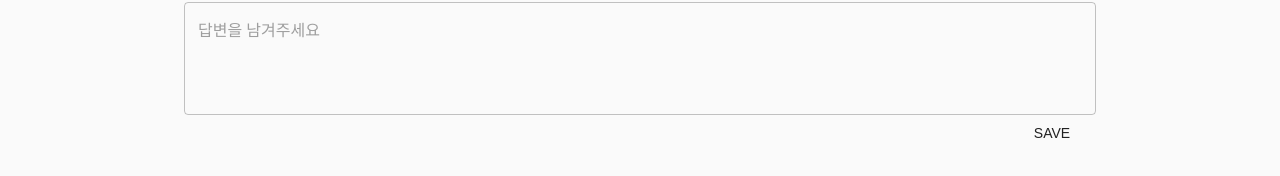
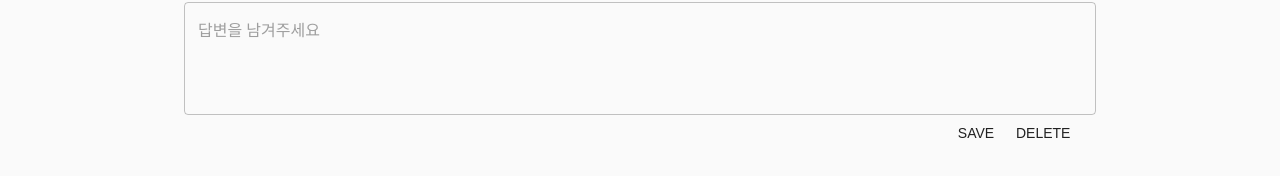
Before and after one commit to yoon-chaejin/sogang-interview-question-web, a React (Create React App) app: page /questions/1 in a window 1280 px wide. Shown: the part 446-622 px from the top of the page. Built offline with nearby package versions, Linux system fonts and the light colour scheme; no server answers; sample sign-in values are in the browser's storage.

Commit message:
feat: add delete button

```diff
--- a/src/pages/Question.js
+++ b/src/pages/Question.js
@@ -133,9 +133,10 @@ const Question = (props) => {
                         <Grid xs={12} item>
                             <TextField className={classes.textField} multiline variant='outlined' rows={4} placeholder={'답변을 남겨주세요'} value={myAnswer || ''} onChange={(event) => setMyAnswer(event.target.value)}></TextField>
                         </Grid>
-                        <Grid xs={10} md={11} item></Grid>
-                        <Grid xs={2} md={1} item>
+                        <Grid xs={7} md={10} item></Grid>
+                        <Grid xs={5} md={2} item>
                             <Button onClick={handleSubmit}>Save</Button>
+                            <Button onClick={handleSubmit}>Delete</Button>
                         </Grid>
                     </Grid>
                 </Container>
```
